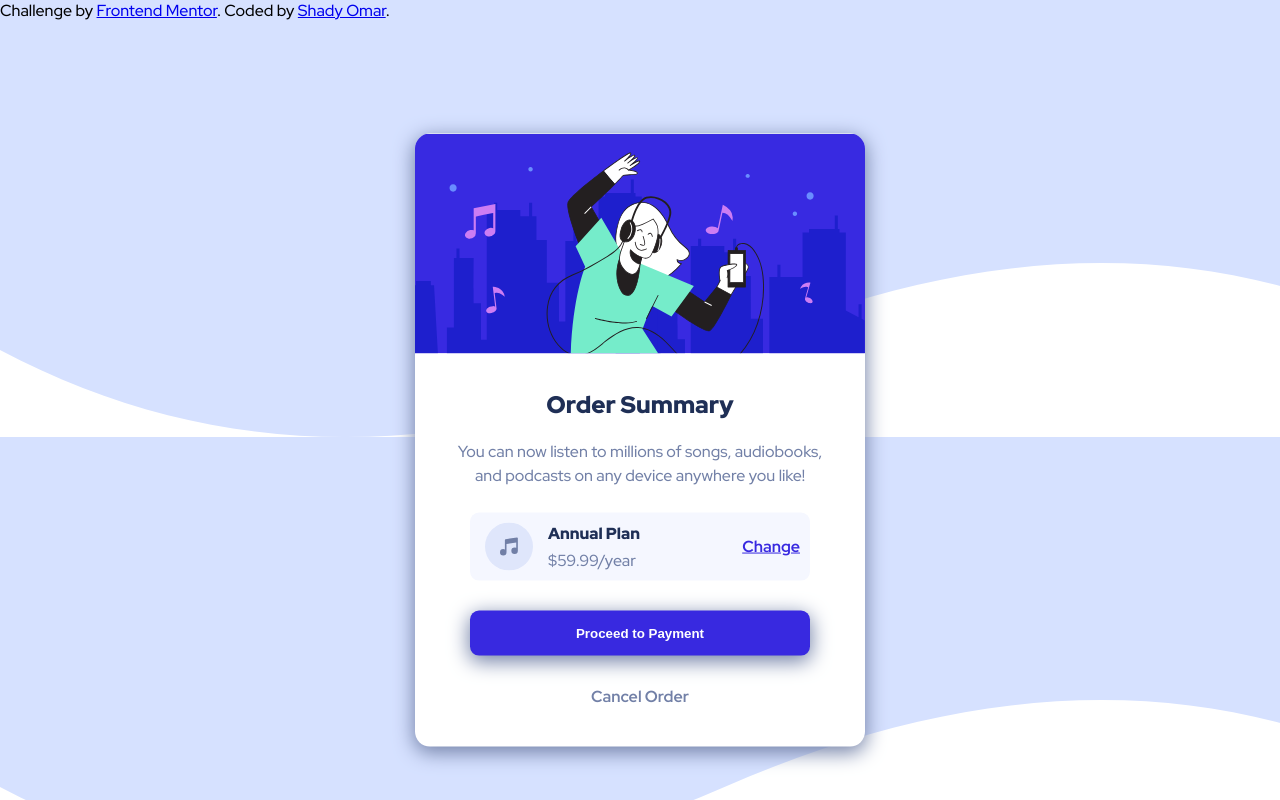
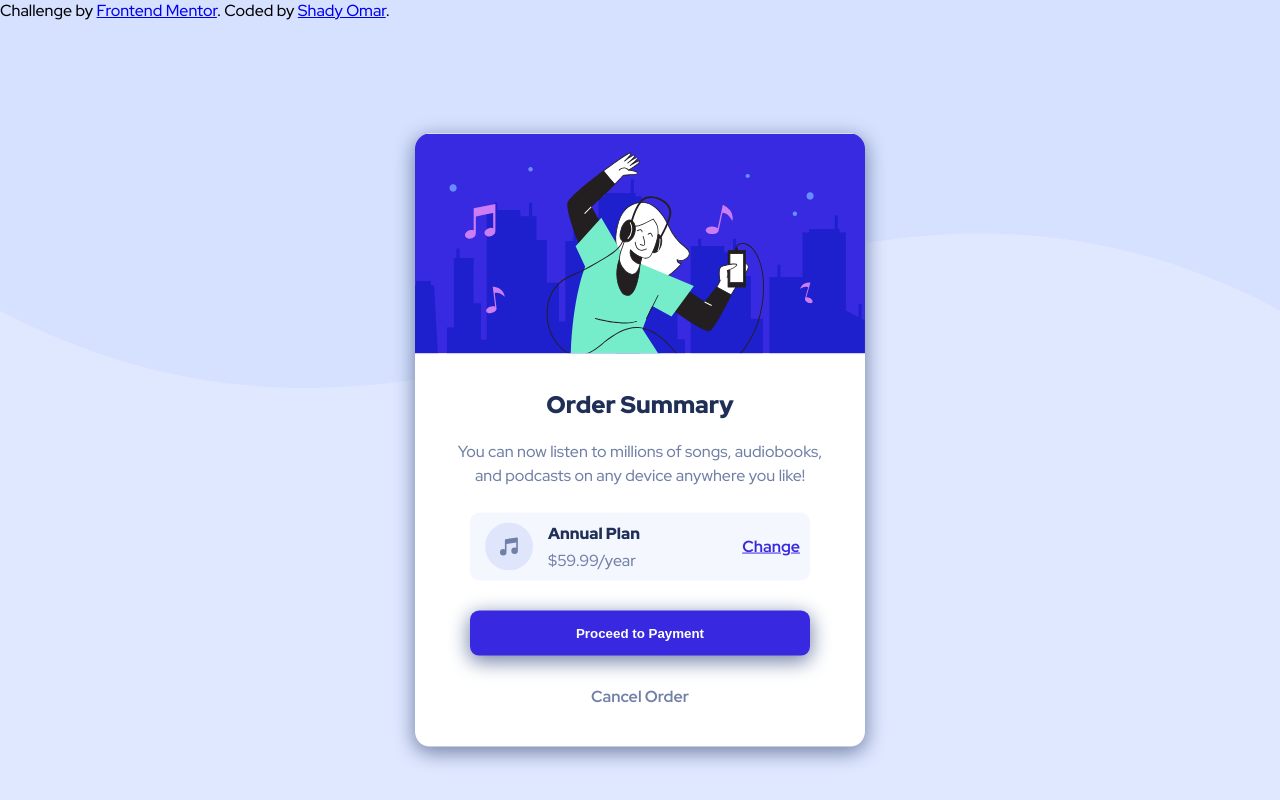
Before and after one commit to Shady-Omar/Frontend-Mentor-Challenge-2, a plain HTML site: page index.html in a window 1280 px wide. Drawn offline with Linux system fonts and the light colour scheme.

Commit message:
HTML Modified

```diff
--- a/main.css
+++ b/main.css
@@ -1,6 +1,8 @@
 body {
     font-family: 'Red Hat Display', sans-serif;
     background-image: url(images/pattern-background-desktop.svg);
+    background-repeat: no-repeat; background-size: contain;
+    background-color: hsl(225, 100%, 94%);
     margin: 0px;
     width: 100%;
     overflow-x: hidden;
```
